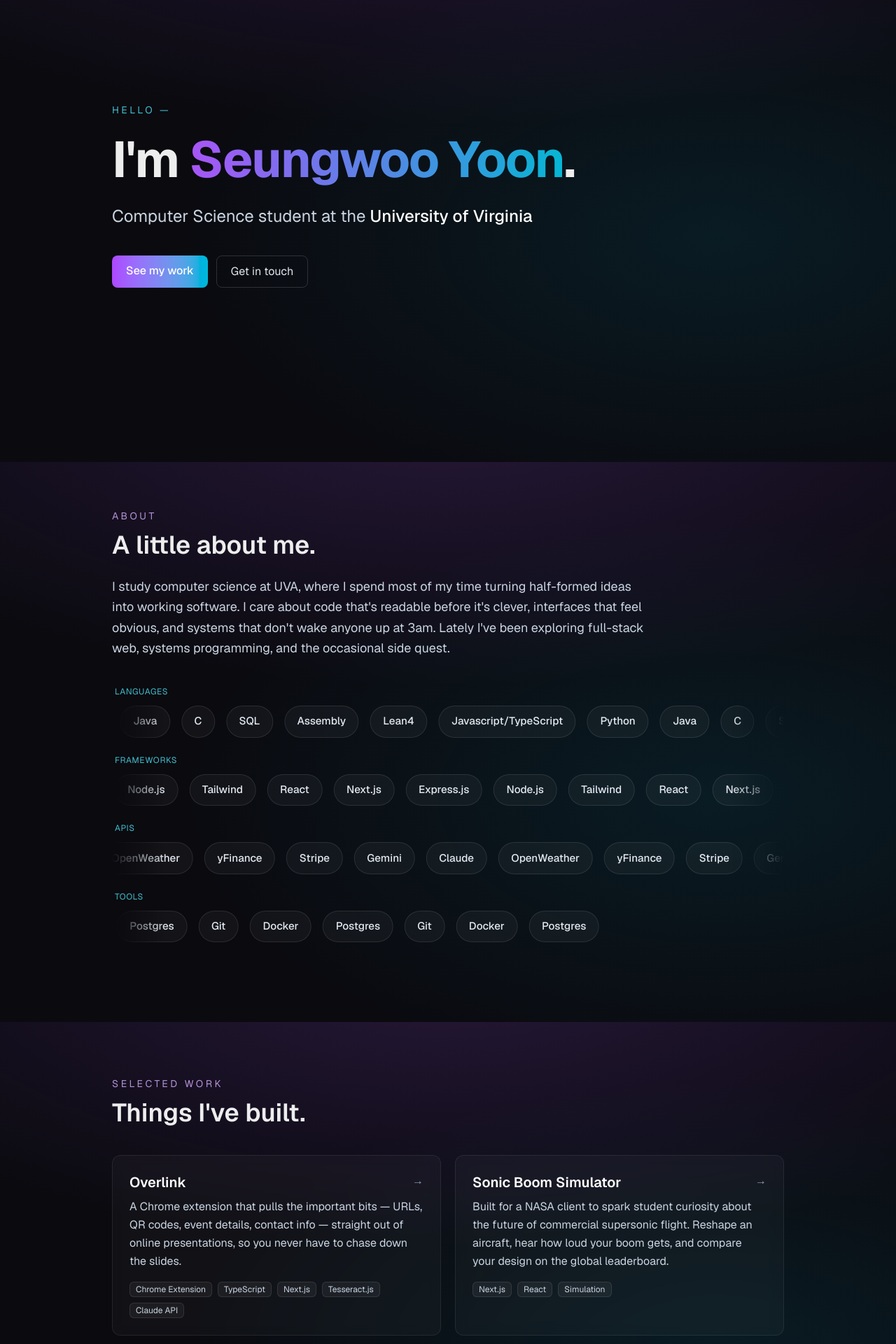
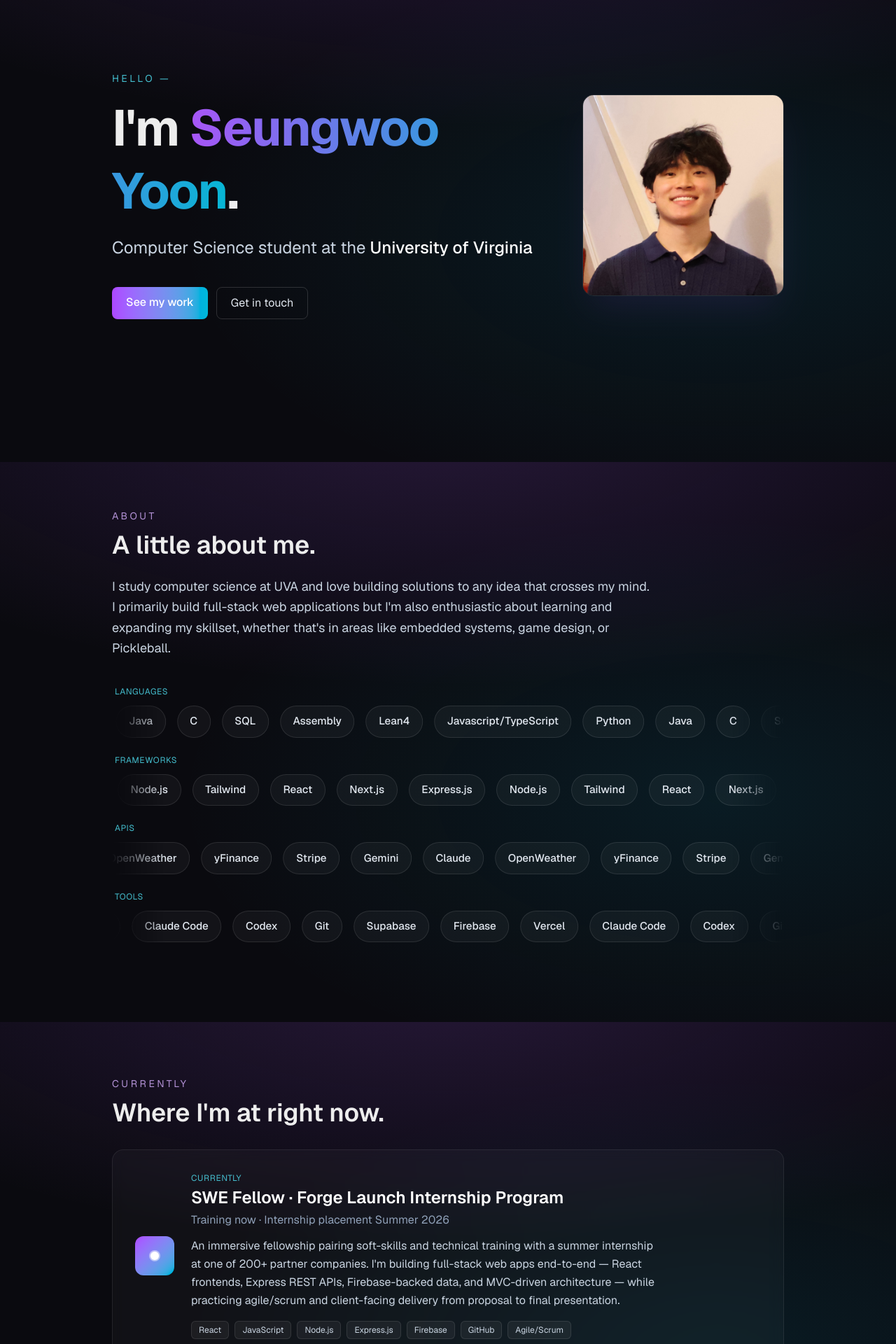
Before and after one commit to SeungwooDY/portfolio, a Next.js app: page / in a window 1280 px wide. Shown: the part 140-2060 px from the top of the page at 70% size. Built offline with nearby package versions, Linux system fonts and the light colour scheme.

Commit message:
currently at section + profile image

```diff
--- a/app/page.tsx
+++ b/app/page.tsx
@@ -1,10 +1,11 @@
+import Image from "next/image";
 import Navbar from "../components/Navbar/Navbar";
 
 const skills = [
   { group: "Languages", items: ["Javascript/TypeScript", "Python", "Java", "C", "SQL", "Assembly", "Lean4"] },
   { group: "Frameworks", items: ["React", "Next.js", "Express.js", "Node.js", "Tailwind"] },
   { group: "APIs", items: ["Gemini", "Claude", "OpenWeather", "yFinance", "Stripe"] },
-  { group: "Tools", items: ["Git", "Docker", "Postgres"] },
+  { group: "Tools", items: ["Git", "Supabase", "Firebase", "Vercel", "Claude Code", "Codex"] },
 ];
 
 const projects = [
@@ -30,12 +31,13 @@ export default function Home() {
       <Navbar />
       <main className="max-w-5xl mx-auto px-6 sm:px-8">
         {/* Hero */}
-        <section id="home" className="min-h-[88vh] flex flex-col justify-center py-24">
+        <section id="home" className="min-h-[88vh] flex flex-col sm:flex-row sm:items-center gap-10 py-24">
+          <div className="flex-1">
             <p className="text-sm uppercase tracking-[0.25em] text-cyan-300/80 mb-4">
               Hello —
             </p>
             <h1 className="text-5xl sm:text-7xl font-bold leading-tight tracking-tight">
-            I&apos;m <span className="gradient-text">Seungwoo Yoon</span>.
+              I{"'"}m <span className="gradient-text">Seungwoo Yoon</span>.
             </h1>
             <h2 className="mt-5 text-lg sm:text-2xl text-slate-300 max-w-2xl">
               Computer Science student at the{" "}
@@ -55,6 +57,19 @@ export default function Home() {
               Get in touch
             </a>
             </div>
+          </div>
+          <div className="flex-shrink-0 mx-auto sm:mx-0">
+            <div className="relative w-56 h-56 sm:w-72 sm:h-72 rounded-2xl overflow-hidden border border-white/10 shadow-2xl shadow-purple-500/10">
+              <Image
+                src="/me.jpg"
+                alt="Seungwoo Yoon"
+                fill
+                priority
+                sizes="(max-width: 640px) 224px, 288px"
+                className="object-cover"
+              />
+            </div>
+          </div>
         </section>
 
         {/* About */}
@@ -66,12 +81,10 @@ export default function Home() {
             A little about me.
           </h2>
           <p className="text-slate-300 text-lg leading-relaxed max-w-3xl">
-            I study computer science at UVA, where I spend most of my time turning
-            half-formed ideas into working software. I care about code that&apos;s
-            readable before it&apos;s clever, interfaces that feel obvious, and
-            systems that don&apos;t wake anyone up at 3am. Lately I&apos;ve been
-            exploring full-stack web, systems programming, and the occasional
-            side quest.
+            I study computer science at UVA and love building solutions to any
+            idea that crosses my mind. I primarily build full-stack web applications
+            but I{"'"}m also enthusiastic about learning and expanding my skillset,
+            whether that{"'"}s in areas like embedded systems, game design, or Pickleball.
           </p>
 
           <div className="mt-10 space-y-6">
@@ -96,13 +109,60 @@ export default function Home() {
           </div>
         </section>
 
+        {/* Currently */}
+        <section id="currently" className="py-24">
+          <h3 className="text-sm uppercase tracking-[0.25em] text-purple-300/80 mb-3">
+            Currently
+          </h3>
+          <h2 className="text-3xl sm:text-4xl font-semibold mb-8">
+            Where I{"'"}m at right now.
+          </h2>
+          <div className="card rounded-2xl p-6 sm:p-8 flex flex-col sm:flex-row sm:items-center gap-6">
+            <div className="flex-shrink-0 w-14 h-14 rounded-xl bg-gradient-to-br from-purple-500 to-cyan-500 flex items-center justify-center text-2xl">
+              <span className="relative flex h-3 w-3">
+                <span className="animate-ping absolute inline-flex h-full w-full rounded-full bg-white opacity-75"></span>
+                <span className="relative inline-flex rounded-full h-3 w-3 bg-white"></span>
+              </span>
+            </div>
+            <div className="flex-1">
+              <div className="text-xs uppercase tracking-wider text-cyan-300/80 mb-1">
+                Currently
+              </div>
+              <div className="text-xl sm:text-2xl font-semibold text-white">
+                SWE Fellow · Forge Launch Internship Program
+              </div>
+              <div className="text-slate-400 mt-1">
+                Training now · Internship placement Summer 2026
+              </div>
+              <p className="text-slate-300 mt-3 leading-relaxed max-w-2xl">
+                An immersive fellowship pairing soft-skills and technical
+                training with a summer internship at one of 200+ partner
+                companies. I{"'"}m building full-stack web apps end-to-end —
+                React frontends, Express REST APIs, Firebase-backed data, and
+                MVC-driven architecture — while practicing agile/scrum and
+                client-facing delivery from proposal to final presentation.
+              </p>
+              <div className="mt-4 flex flex-wrap gap-2">
+                {["React", "JavaScript", "Node.js", "Express.js", "Firebase", "GitHub", "Agile/Scrum"].map((t) => (
+                  <span
+                    key={t}
+                    className="text-xs px-2.5 py-1 rounded-md bg-white/5 border border-white/10 text-slate-300"
+                  >
+                    {t}
+                  </span>
+                ))}
+              </div>
+            </div>
+          </div>
+        </section>
+
         {/* Projects */}
         <section id="projects" className="py-24">
           <h3 className="text-sm uppercase tracking-[0.25em] text-purple-300/80 mb-3">
             Selected Work
           </h3>
           <h2 className="text-3xl sm:text-4xl font-semibold mb-10">
-            Things I&apos;ve built.
+            Things I{"'"}ve built.
           </h2>
           <div className="grid gap-5 sm:grid-cols-2">
             {projects.map((p) => (
@@ -143,11 +203,11 @@ export default function Home() {
             Contact
           </h3>
           <h2 className="text-3xl sm:text-4xl font-semibold mb-6">
-            Let&apos;s build something.
+            Let{"'"}s build something.
           </h2>
           <p className="text-slate-300 text-lg max-w-2xl">
-            I&apos;m always up for a good problem, an interesting internship, or
-            just a conversation about something you&apos;re excited about.
+            I{"'"}m always up for a good problem, an interesting internship, or
+            just a conversation about something you{"'"}re excited about.
           </p>
           <div className="mt-8 flex flex-wrap gap-3">
             <a
--- a/components/Navbar/Navbar.jsx
+++ b/components/Navbar/Navbar.jsx
@@ -8,6 +8,7 @@ export default function Navbar() {
       </a>
       <a className="nav-button" href="#home">Home</a>
       <a className="nav-button" href="#about-me">About</a>
+      <a className="nav-button" href="#currently">Currently</a>
       <a className="nav-button" href="#projects">Projects</a>
       <a className="nav-button" href="#contact">Contact</a>
     </nav>
```
Also changed, not shown: images/RMSHeadshot copy.JPG (added), public/me.jpg (added). Lines whose indentation alone changed are shown as unchanged.
